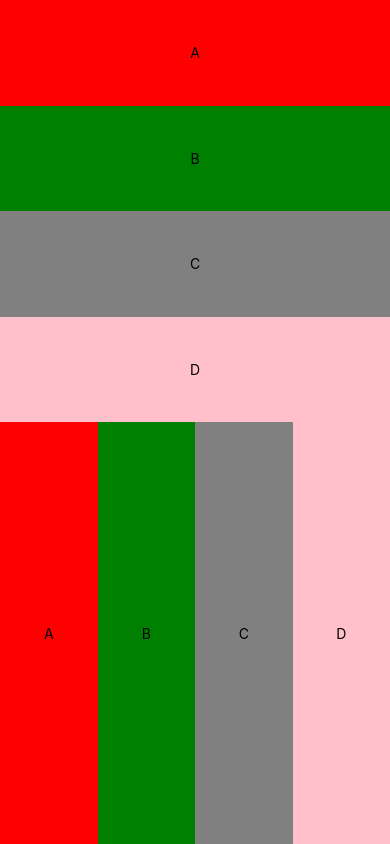
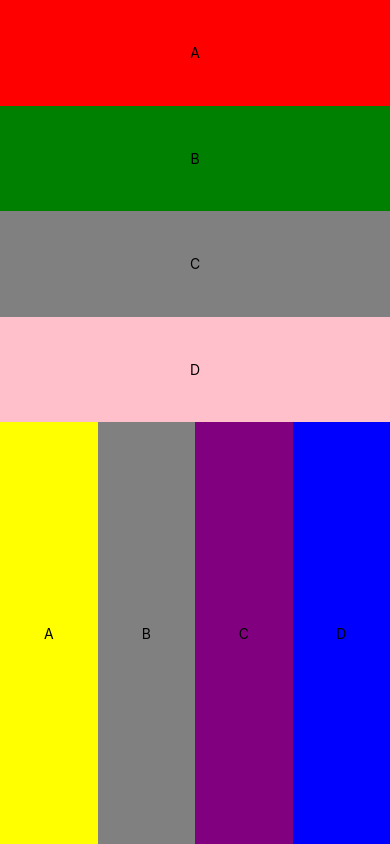
Before and after one commit to luongminh2410dev/ReactNative010321, a React Native app: screen / in a window 390 px wide. Built offline with nearby package versions, Linux system fonts and the light colour scheme.

Commit message:
bai tap 1

```diff
--- a/App.js
+++ b/App.js
@@ -1,16 +1,11 @@
 import React, { Component } from 'react'
-import { Text, View,SafeAreaView} from 'react-native'
+import { Text, View,SafeAreaView, StyleSheet} from 'react-native'
 
 export default class App extends Component {
   render() {
     return (
       <SafeAreaView
-        style = {{
-          flex: 1,
-          flexDirection: 'column',
-          alignItems: 'stretch'
-        }}>
-
+        style={styles.container}>
         <View
           style={{
             flex: 1,
@@ -35,16 +30,16 @@ export default class App extends Component {
             flex: 1,
             flexDirection: 'row'
         }}>
-          <View style={{flex: 1, backgroundColor: 'red', justifyContent: 'center', alignItems: 'center'}}>
+          <View style={{flex: 1, backgroundColor: 'yellow', justifyContent: 'center', alignItems: 'center'}}>
             <Text>A</Text>
           </View>
-          <View style={{flex: 1, backgroundColor: 'green', justifyContent: 'center', alignItems: 'center'}}>
+          <View style={{flex: 1, backgroundColor: 'gray', justifyContent: 'center', alignItems: 'center'}}>
             <Text>B</Text>
           </View>
-          <View style={{flex: 1, backgroundColor: 'gray', justifyContent: 'center', alignItems: 'center'}}>
+          <View style={{flex: 1, backgroundColor: 'purple', justifyContent: 'center', alignItems: 'center'}}>
             <Text>C</Text>
           </View>
-          <View style={{flex: 1, backgroundColor: 'pink', justifyContent: 'center', alignItems: 'center'}}>
+          <View style={{flex: 1, backgroundColor: 'blue', justifyContent: 'center', alignItems: 'center'}}>
             <Text>D</Text>
           </View>
         </View>
@@ -52,3 +47,11 @@ export default class App extends Component {
     );
   }
 }
+
+const styles = StyleSheet.create({
+  container: {
+    flex: 1,
+    flexDirection: 'column',
+    alignItems: 'stretch'
+  }
+})
```
